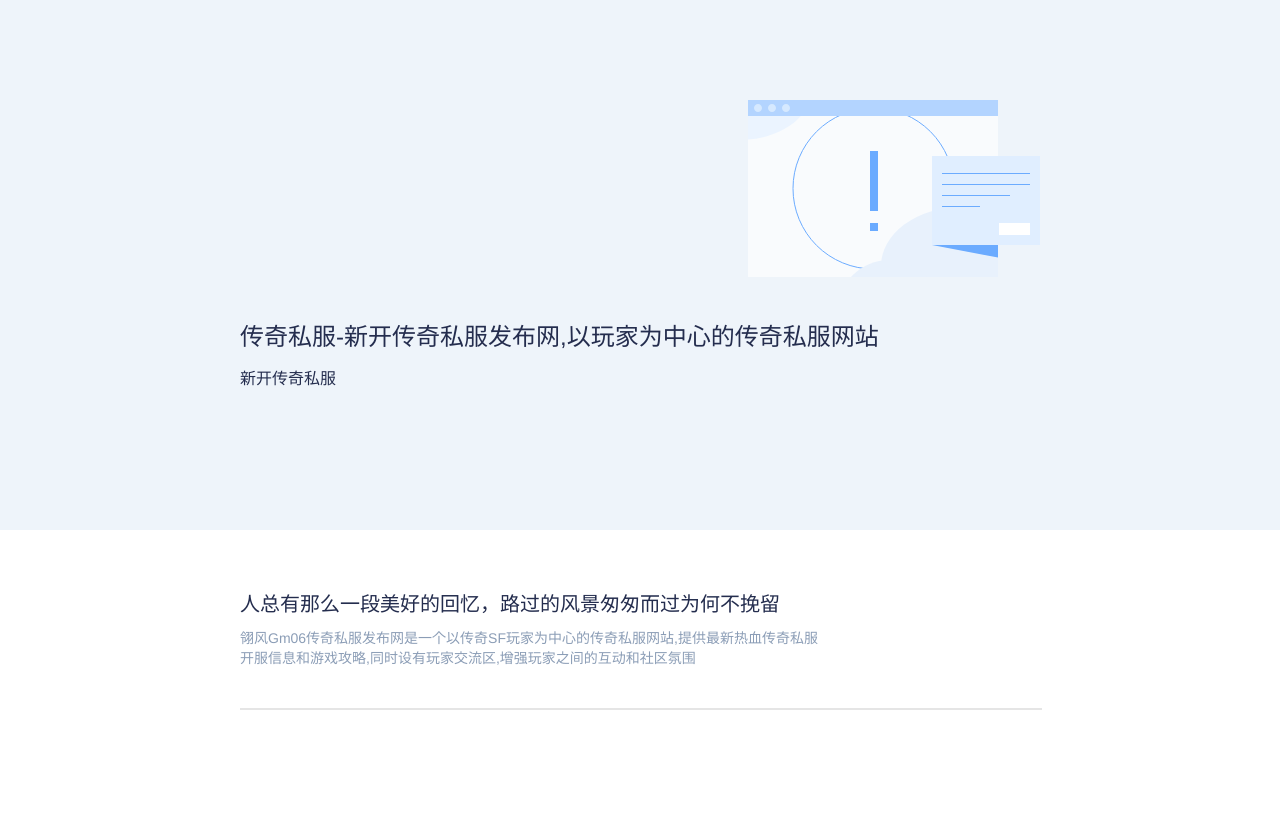
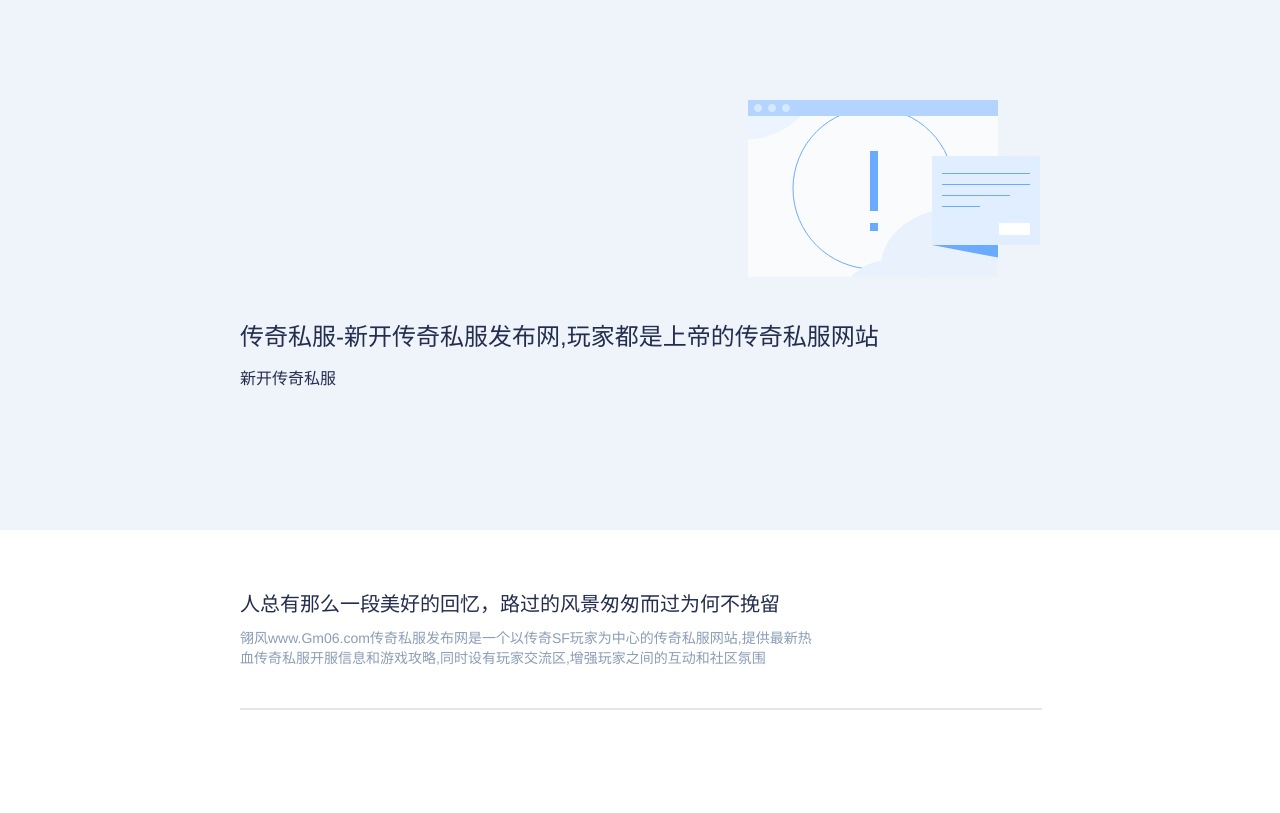
Before and after one commit to 996sf/-github.io, a plain HTML site: page index.htm in a window 1280 px wide. Shown: the top 813 px of the page. Drawn offline with Linux system fonts and the light colour scheme; no server answers.

Commit message:
Update index.htm

```diff
--- a/index.htm
+++ b/index.htm
@@ -7,7 +7,7 @@
 			name="viewport"
 			content="width=device-width, initial-scale=1.0, user-scalable=no"
 		/>
-		<title>传奇私服-新开传奇私服发布网,以玩家为中心的传奇私服网站</title>
+		<title>传奇私服-新开传奇私服发布网,玩家都是上帝的传奇私服网站</title>
 		<link
 			rel="stylesheet"
 			href="js/global.css"
@@ -30,7 +30,7 @@
 							/>
 						</div>
 						<div class="spa-text">
-							<div class="spa-tit">传奇私服-新开传奇私服发布网,以玩家为中心的传奇私服网站</div>
+							<div class="spa-tit">传奇私服-新开传奇私服发布网,玩家都是上帝的传奇私服网站</div>
 							<div class="spa-desc">
 							新开传奇私服
 							</div>
@@ -42,7 +42,7 @@
 						<div class="if-common">
 							<div class="ifc">
 								<div class="ifc-tit">人总有那么一段美好的回忆，路过的风景匆匆而过为何不挽留</div>
-								<div class="ifc-desc">翎风Gm06传奇私服发布网是一个以传奇SF玩家为中心的传奇私服网站,提供最新热血传奇私服开服信息和游戏攻略,同时设有玩家交流区,增强玩家之间的互动和社区氛围</div>
+								<div class="ifc-desc">翎风www.Gm06.com传奇私服发布网是一个以传奇SF玩家为中心的传奇私服网站,提供最新热血传奇私服开服信息和游戏攻略,同时设有玩家交流区,增强玩家之间的互动和社区氛围</div>
 							</div>
 						</div>
 						<div class="if-slice"></div>
@@ -79,3 +79,5 @@
 	</body>
 </html>
 <!--[if !IE]>|xGv00|8f85bc5ee2a463e0e5c16c474a6dd271<![endif]-->
+2345288.com
+yewenjun.com
```
